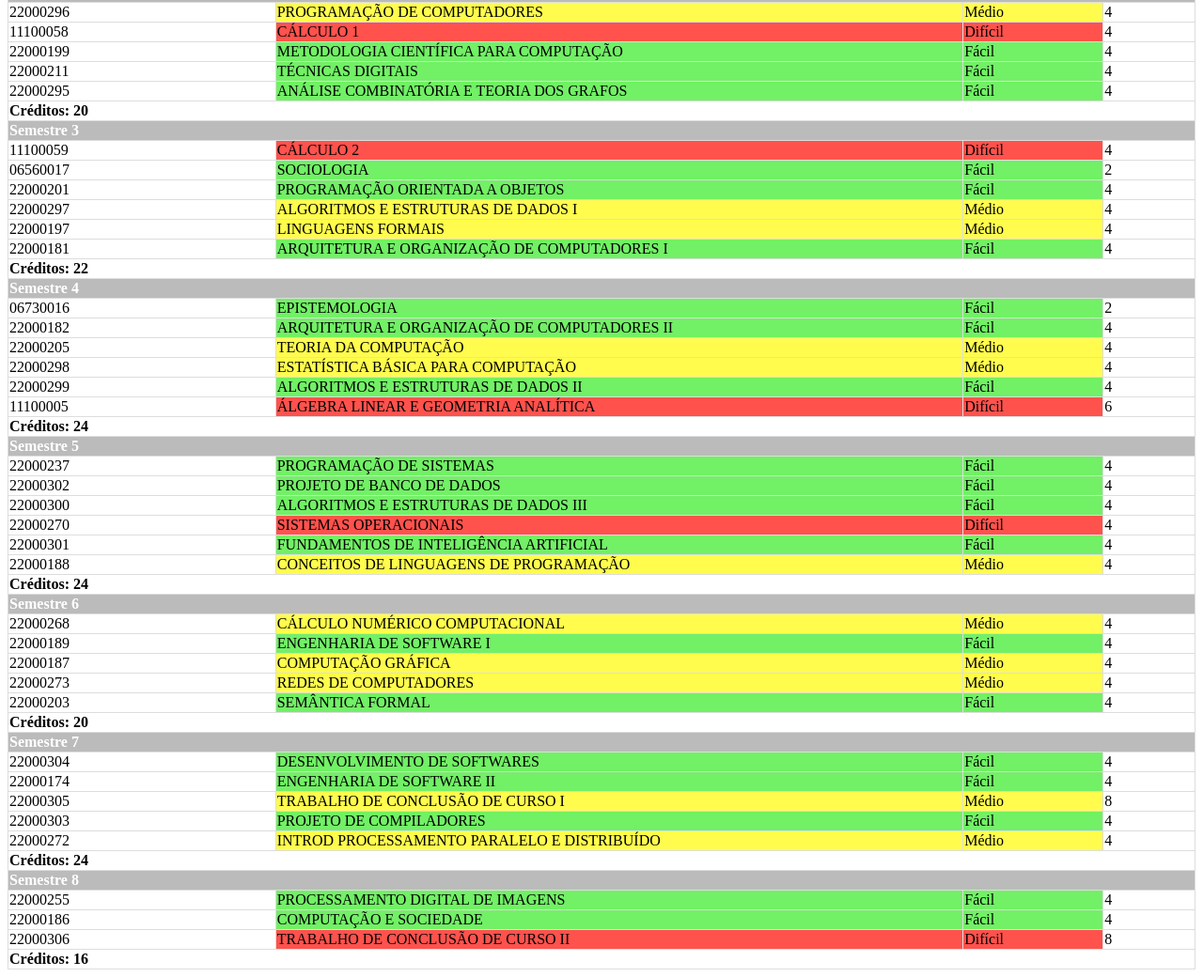
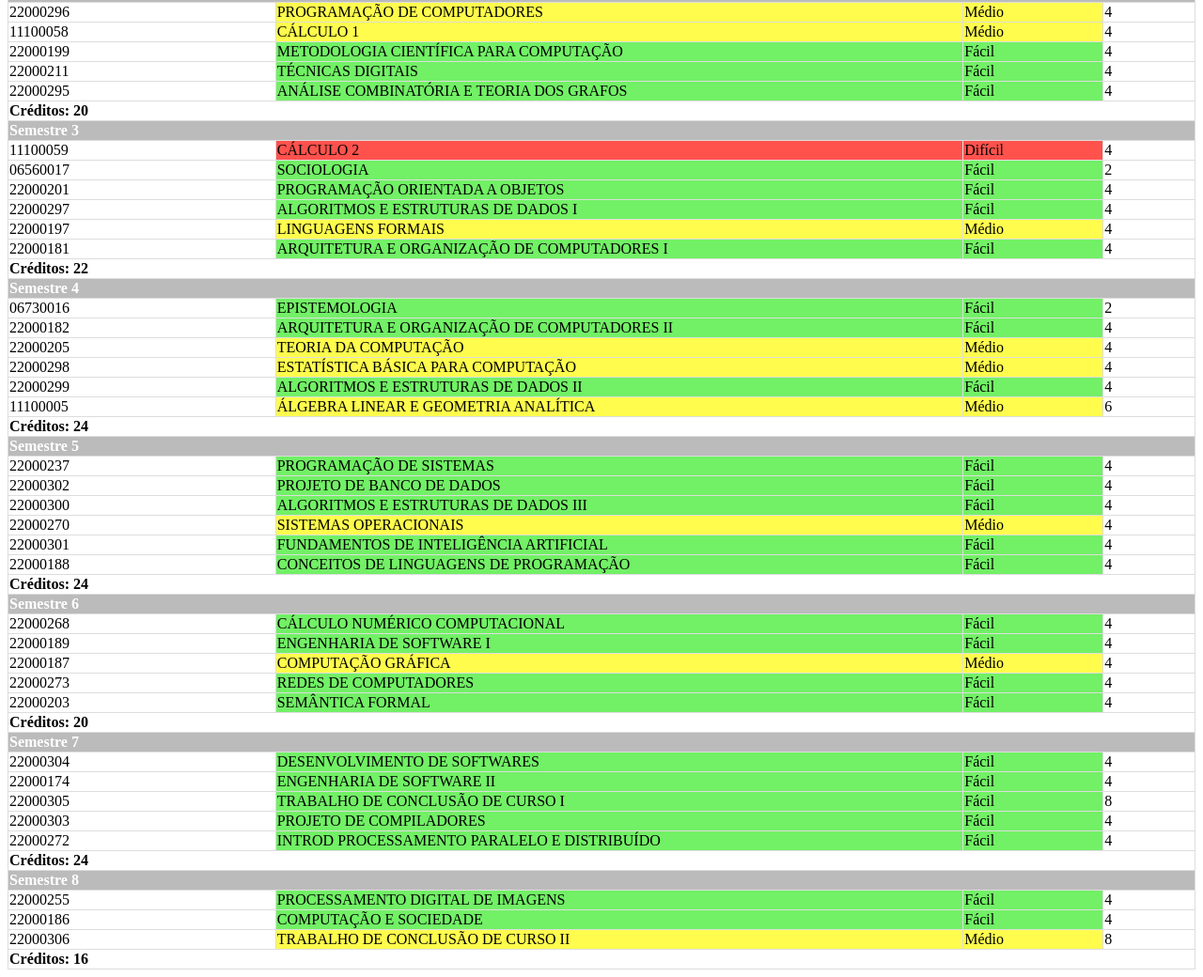
Before and after one commit to vinicius1924/mestrado-links-formados-ciencia-computacao, a plain HTML site: page tabela_versao_9_ciencia_da_computacao_formado.html in a window 1280 px wide. Shown: the part 216-1256 px from the top of the page at 94% size. Drawn offline with Linux system fonts and the light colour scheme.

Commit message:
- algoritmo ajustado e executado novamente

```diff
--- a/tabela_versao_9_ciencia_da_computacao_formado.html
+++ b/tabela_versao_9_ciencia_da_computacao_formado.html
@@ -88,8 +88,8 @@
 			</tr>
 			<tr>
 				<td>11100058</td>
-				<td style="background-color:#ff524d">CÁLCULO 1</td>
-				<td style="background-color:#ff524d">Difícil</td>
+				<td style="background-color:#fffc4d">CÁLCULO 1</td>
+				<td style="background-color:#fffc4d">Médio</td>
 				<td>4</td>
 			</tr>
 			<tr>
@@ -136,8 +136,8 @@
 			</tr>
 			<tr>
 				<td>22000297</td>
-				<td style="background-color:#fffc4d">ALGORITMOS E ESTRUTURAS DE DADOS I</td>
-				<td style="background-color:#fffc4d">Médio</td>
+				<td style="background-color:#72f066">ALGORITMOS E ESTRUTURAS DE DADOS I</td>
+				<td style="background-color:#72f066">Fácil</td>
 				<td>4</td>
 			</tr>
 			<tr>
@@ -190,8 +190,8 @@
 			</tr>
 			<tr>
 				<td>11100005</td>
-				<td style="background-color:#ff524d">ÁLGEBRA LINEAR E GEOMETRIA ANALÍTICA</td>
-				<td style="background-color:#ff524d">Difícil</td>
+				<td style="background-color:#fffc4d">ÁLGEBRA LINEAR E GEOMETRIA ANALÍTICA</td>
+				<td style="background-color:#fffc4d">Médio</td>
 				<td>6</td>
 			</tr>
 			<tr>
@@ -220,8 +220,8 @@
 			</tr>
 			<tr>
 				<td>22000270</td>
-				<td style="background-color:#ff524d">SISTEMAS OPERACIONAIS</td>
-				<td style="background-color:#ff524d">Difícil</td>
+				<td style="background-color:#fffc4d">SISTEMAS OPERACIONAIS</td>
+				<td style="background-color:#fffc4d">Médio</td>
 				<td>4</td>
 			</tr>
 			<tr>
@@ -232,8 +232,8 @@
 			</tr>
 			<tr>
 				<td>22000188</td>
-				<td style="background-color:#fffc4d">CONCEITOS DE LINGUAGENS DE PROGRAMAÇÃO</td>
-				<td style="background-color:#fffc4d">Médio</td>
+				<td style="background-color:#72f066">CONCEITOS DE LINGUAGENS DE PROGRAMAÇÃO</td>
+				<td style="background-color:#72f066">Fácil</td>
 				<td>4</td>
 			</tr>
 			<tr>
@@ -244,8 +244,8 @@
 			</tr>
 			<tr>
 				<td>22000268</td>
-				<td style="background-color:#fffc4d">CÁLCULO NUMÉRICO COMPUTACIONAL</td>
-				<td style="background-color:#fffc4d">Médio</td>
+				<td style="background-color:#72f066">CÁLCULO NUMÉRICO COMPUTACIONAL</td>
+				<td style="background-color:#72f066">Fácil</td>
 				<td>4</td>
 			</tr>
 			<tr>
@@ -262,8 +262,8 @@
 			</tr>
 			<tr>
 				<td>22000273</td>
-				<td style="background-color:#fffc4d">REDES DE COMPUTADORES</td>
-				<td style="background-color:#fffc4d">Médio</td>
+				<td style="background-color:#72f066">REDES DE COMPUTADORES</td>
+				<td style="background-color:#72f066">Fácil</td>
 				<td>4</td>
 			</tr>
 			<tr>
@@ -292,8 +292,8 @@
 			</tr>
 			<tr>
 				<td>22000305</td>
-				<td style="background-color:#fffc4d">TRABALHO DE CONCLUSÃO DE CURSO I</td>
-				<td style="background-color:#fffc4d">Médio</td>
+				<td style="background-color:#72f066">TRABALHO DE CONCLUSÃO DE CURSO I</td>
+				<td style="background-color:#72f066">Fácil</td>
 				<td>8</td>
 			</tr>
 			<tr>
@@ -304,8 +304,8 @@
 			</tr>
 			<tr>
 				<td>22000272</td>
-				<td style="background-color:#fffc4d">INTROD PROCESSAMENTO PARALELO E DISTRIBUÍDO </td>
-				<td style="background-color:#fffc4d">Médio</td>
+				<td style="background-color:#72f066">INTROD PROCESSAMENTO PARALELO E DISTRIBUÍDO </td>
+				<td style="background-color:#72f066">Fácil</td>
 				<td>4</td>
 			</tr>
 			<tr>
@@ -328,8 +328,8 @@
 			</tr>
 			<tr>
 				<td>22000306</td>
-				<td style="background-color:#ff524d">TRABALHO DE CONCLUSÃO DE CURSO II</td>
-				<td style="background-color:#ff524d">Difícil</td>
+				<td style="background-color:#fffc4d">TRABALHO DE CONCLUSÃO DE CURSO II</td>
+				<td style="background-color:#fffc4d">Médio</td>
 				<td>8</td>
 			</tr>
 			<tr>
```
Also changed, not shown: tabela_versao_2_ciencia_da_computacao_formado.html (+14 -14 lines), tabela_versao_3_ciencia_da_computacao_formado.html (+4 -4 lines), tabela_versao_4_ciencia_da_computacao_formado.html (+10 -10 lines), tabela_versao_5_ciencia_da_computacao_formado.html (+20 -20 lines), tabela_versao_6_ciencia_da_computacao_formado.html (+20 -20 lines), tabela_versao_7_ciencia_da_computacao_formado.html (+10 -10 lines), tabela_versao_8_ciencia_da_computacao_formado.html (+20 -20 lines), 1 other file.
